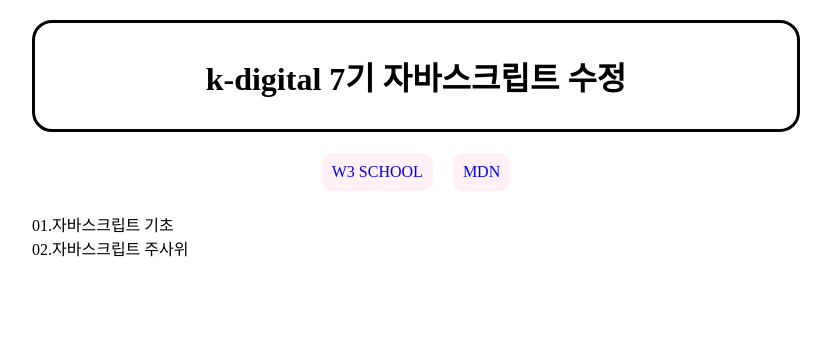
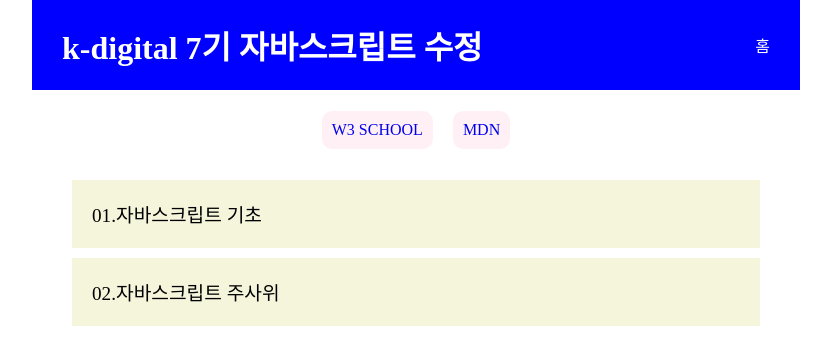
Before and after one commit to jgtaeeun/k7_js, a plain HTML site: page index.html in a window 1280 px wide. Shown: the whole page, without its empty margins (224-1055 px from the left). Drawn offline with Linux system fonts and the light colour scheme.

Commit message:
시맨틱태그 적용

```diff
--- a/index.html
+++ b/index.html
@@ -8,7 +8,10 @@
 </head>
 <body>
  <main class = "container">
-   <h1> k-digital 7기 자바스크립트 수정</h1>
+   <header>
+     <h1> k-digital 7기 자바스크립트 수정</h1>
+     <p>홈</p>
+   </header>
    <nav>
       <ul>
          <li>
@@ -21,8 +24,8 @@
 
    </nav>
 
-
-   <ul>
+   <section>
+    <ul>
        <li >
         01.자바스크립트 기초
        </li>
@@ -30,7 +33,7 @@
         02.자바스크립트 주사위
        </li >
    </ul>
-
+  </section>
  </main>
 </body>
 </html>
--- a/style.css
+++ b/style.css
@@ -18,6 +18,18 @@ li{
     width: 60%;
     height : 100vh;
     margin-left: 20%;
+}
+
+header{
+    width: 100%;
+    height: 90px;
+    background-color: blue;
+    color :white;
+    display: flex;
+    justify-content: space-between;
+    align-items: center;
+    padding: 0px 30px;
+
 }
 
 nav {
@@ -60,20 +72,20 @@ a:hover{
 }
 
 
-h1{
+/* h1{
     /* border-style: dotted; */
-    text-align: center;
+    /* text-align: center;
     margin-top: 20px;
     padding: 30px;
     border : 3px solid black;
-    border-radius: 20px;
-}
+    border-radius: 20px;  */
+/*} */
 
 ul{
     width: 100%;
 }
 
-div > ul > li{
+section > ul > li{
     margin : 10px 40px;
     padding: 20px;
     background-color: beige;
@@ -81,7 +93,7 @@ div > ul > li{
     font-size: 1.2rem;
     cursor: pointer;
 }
-div >ul >li:hover {
+section >ul >li:hover {
      background-color: coral;
      color : white;
 }
```
